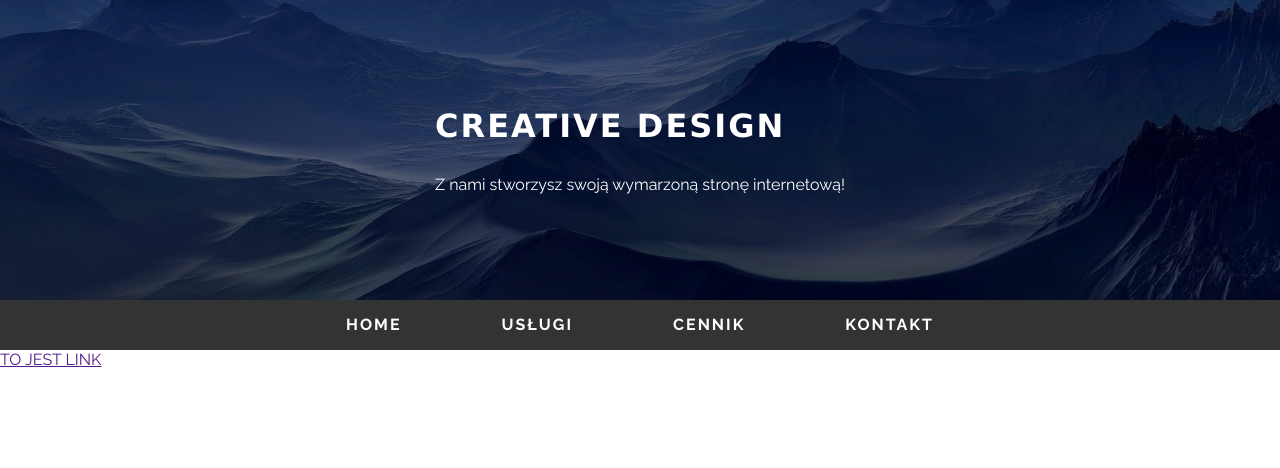
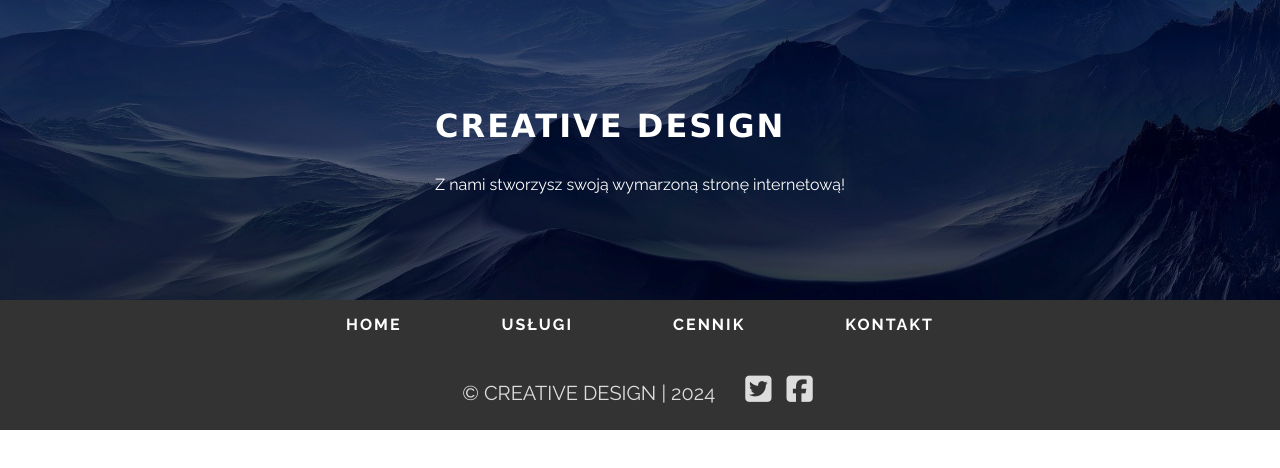
Before and after one commit to Szczebiot/Projekt-1, a plain HTML site: page index.html in a window 1280 px wide. Drawn offline with Linux system fonts and the light colour scheme.

Commit message:
Projekt-footer

```diff
--- a/index.html
+++ b/index.html
@@ -6,12 +6,14 @@
 		<title>Creative Design</title>
 
 		<link rel="preconnect" href="https://fonts.googleapis.com" />
+		<script src="https://kit.fontawesome.com/3d50f22a88.js" crossorigin="anonymous"></script>
 		<link rel="preconnect" href="https://fonts.gstatic.com" crossorigin />
 		<link
 			href="https://fonts.googleapis.com/css2?family=Raleway:ital,wght@0,100..900;1,100..900&display=swap"
 			rel="stylesheet"
 		/>
 		<link rel="stylesheet" href="./style.css" />
+
 	</head>
 	<body>
 		<header>
@@ -31,8 +33,15 @@
 				<li class="nav-item"><a href="#">kontakt</a></li>
 			</ul>
 		</nav>
-		<main>
-			<a href="">TO JEST LINK</a>
-		</main>
+		<main></main>
+		<footer>
+			<p>
+				&copy; CREATIVE DESIGN | 2024
+				<span class="icon-box">
+					<a href="#"><i class="fab fa-twitter-square"></i></a>
+					<a href="#"><i class="fab fa-facebook-square"></i></a>
+				</span>
+			</p>
+		</footer>
 	</body>
 </html>
--- a/style.css
+++ b/style.css
@@ -64,3 +64,30 @@ body {
   margin-bottom: 30px;
   text-transform: uppercase;
 }
+
+/* footer */
+
+footer {
+
+	height: 80px;
+	line-height: 80px;
+	background-color: #333;
+	color: #ddd;
+	text-align: center;
+	font-size: 20px;
+}
+.icon-box {
+
+	margin-left: 20px;
+}
+.icon-box a {
+margin: 0 5px;
+	color: #ddd;
+	font-size: 30px;
+	transition: color .3s;
+}
+
+.icon-box a:hover {
+
+	color: rgb(86, 165, 244);
+}
```
Lines whose indentation alone changed are shown as unchanged.
